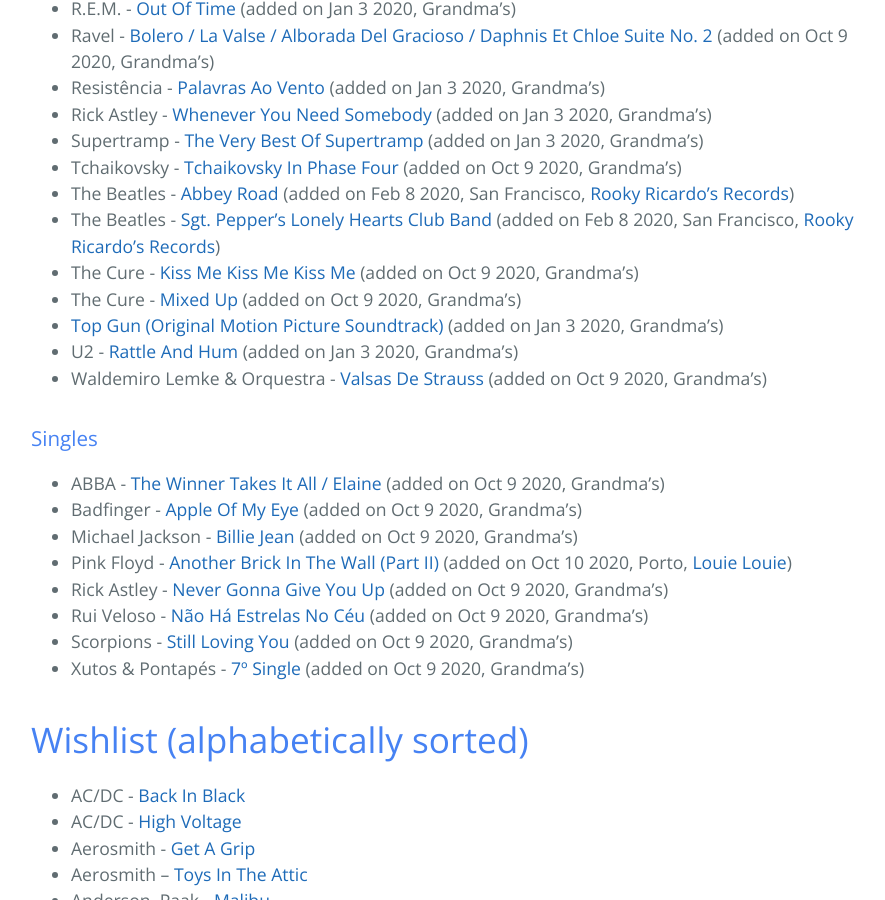
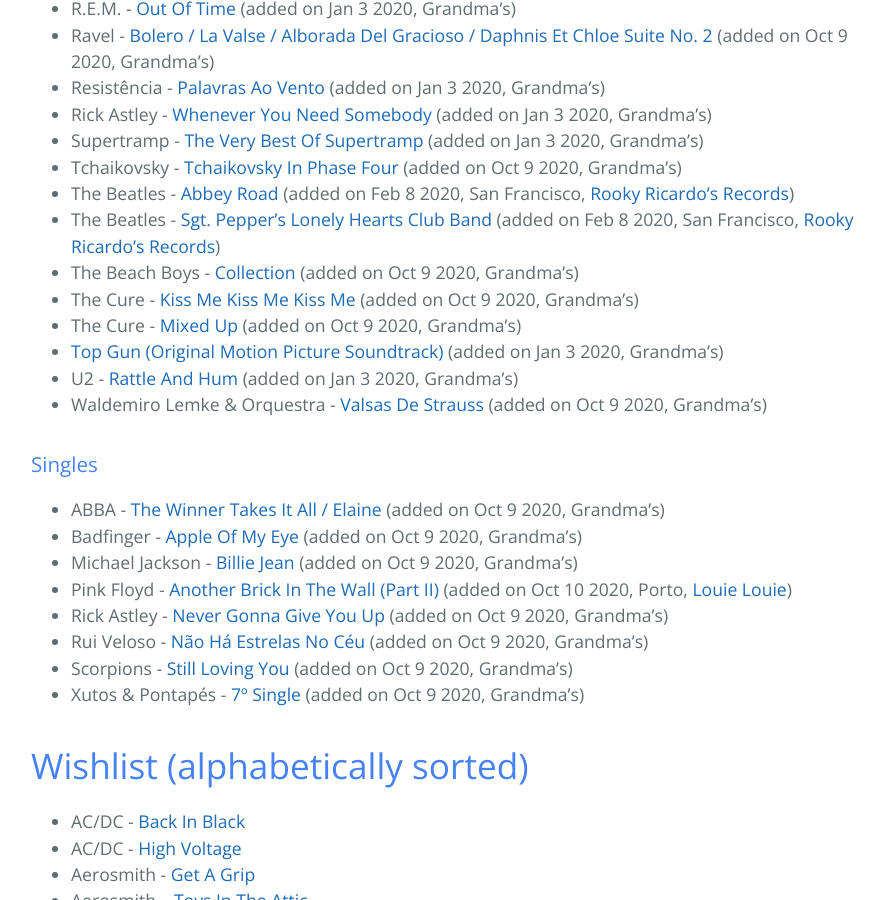
Before and after one commit to andrelago13/andrelago13.github.io, a Jekyll site: the page built from records.md, in a window 1280 px wide and 900 px high, scrolled down 1370 px. Shown: the whole window, without its empty margins (193-1078 px from the left). Built offline with Jekyll 4.4.1, drawn with Linux system fonts in a browser that asks for light colours.

Commit message:
Update records.md

```diff
--- a/records.md
+++ b/records.md
@@ -46,6 +46,7 @@
 * Tchaikovsky - [Tchaikovsky In Phase Four](https://www.discogs.com/Tchaikovsky-The-London-Festival-Orchestra-Robert-Sharples-Tchaikovsky-In-Phase-Four/master/256317) (added on Oct 9 2020, Grandma's)
 * The Beatles - [Abbey Road](https://www.discogs.com/The-Beatles-Abbey-Road/master/24047) (added on Feb 8 2020, San Francisco, [Rooky Ricardo's Records](https://goo.gl/maps/F5wPXsYqwzTRkaMZ9))
 * The Beatles - [Sgt. Pepper's Lonely Hearts Club Band](https://www.discogs.com/The-Beatles-Sgt-Peppers-Lonely-Hearts-Club-Band/master/23934) (added on Feb 8 2020, San Francisco, [Rooky Ricardo's Records](https://goo.gl/maps/F5wPXsYqwzTRkaMZ9))
+* The Beach Boys - [Collection](https://www.discogs.com/The-Beach-Boys-Collection/master/645004) (added on Oct 9 2020, Grandma's)
 * The Cure - [Kiss Me Kiss Me Kiss Me](https://www.discogs.com/The-Cure-Kiss-Me-Kiss-Me-Kiss-Me/master/22500) (added on Oct 9 2020, Grandma's)
 * The Cure - [Mixed Up](https://www.discogs.com/The-Cure-Mixed-Up/master/31938) (added on Oct 9 2020, Grandma's)
 * [Top Gun (Original Motion Picture Soundtrack)](https://www.discogs.com/Various-Top-Gun-Original-Motion-Picture-Soundtrack/master/77439) (added on Jan 3 2020, Grandma's)
```
